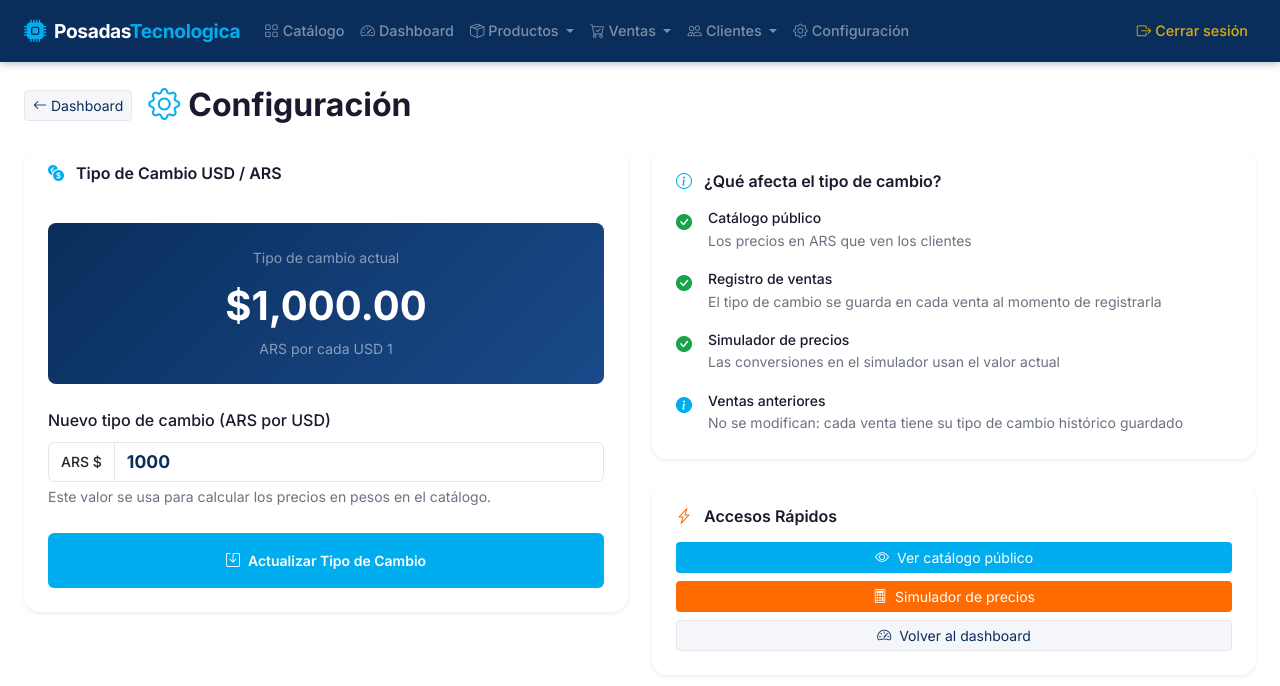
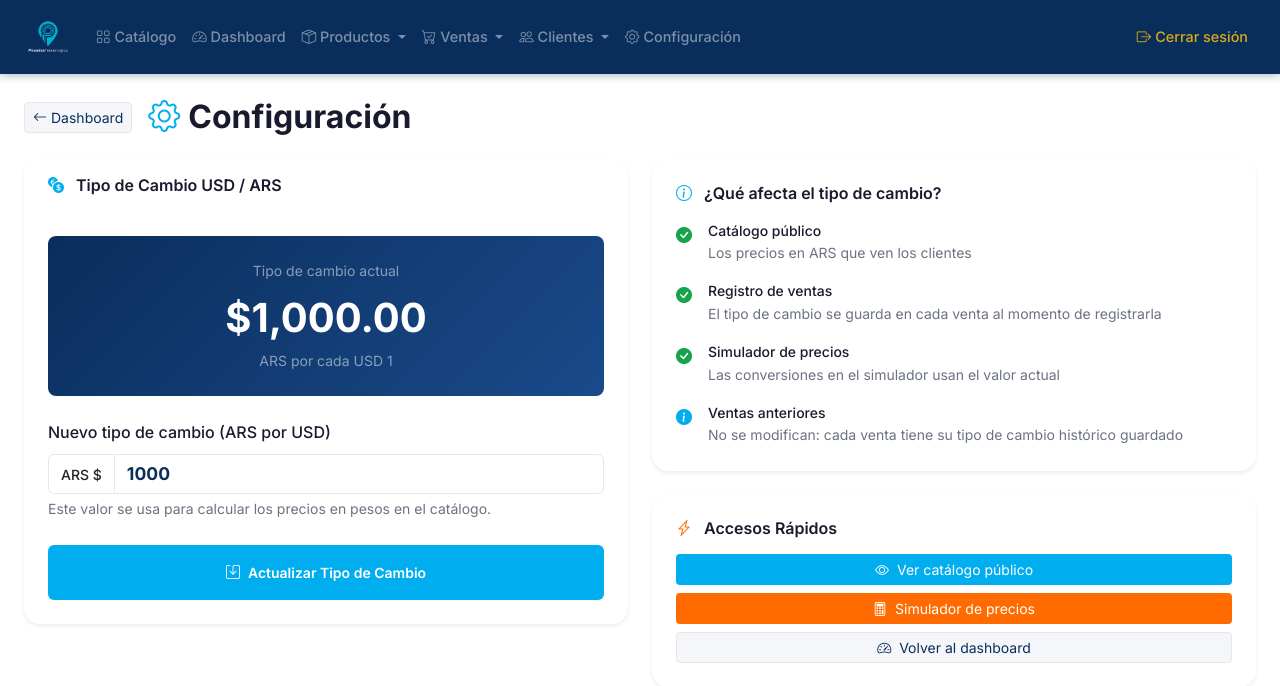
Before and after one commit to Sandeje96/posadas-tecnologica-catalogo, a Flask app: page /admin/configuracion/ in a window 1280 px wide. Shown: the top 686 px of the page. Run offline with Flask 3, Linux system fonts and the light colour scheme; the visitor is signed in with stand-in values (Sample User, id 1).

Commit message:
Replace logo with brand image in navbar and favicon

```diff
--- a/app/templates/base.html
+++ b/app/templates/base.html
@@ -13,6 +13,9 @@
     <!-- Bootstrap 5 CSS -->
     <link href="https://cdn.jsdelivr.net/npm/bootstrap@5.3.2/dist/css/bootstrap.min.css" rel="stylesheet">
 
+    <!-- Favicon -->
+    <link rel="icon" type="image/png" href="{{ url_for('static', filename='logo.png') }}">
+
     <!-- Bootstrap Icons -->
     <link href="https://cdn.jsdelivr.net/npm/bootstrap-icons@1.11.3/font/bootstrap-icons.min.css" rel="stylesheet">
 
@@ -27,9 +30,8 @@
 <nav class="navbar navbar-expand-lg navbar-dark" style="background-color: var(--color-primary);">
     <div class="container-fluid px-4">
         <!-- Brand -->
-        <a class="navbar-brand fw-bold d-flex align-items-center gap-2" href="{{ url_for('catalog.index') }}">
-            <i class="bi bi-cpu-fill" style="color: var(--color-accent); font-size: 1.4rem;"></i>
-            <span>Posadas<span style="color: var(--color-accent);">Tecnologica</span></span>
+        <a class="navbar-brand d-flex align-items-center" href="{{ url_for('catalog.index') }}">
+            <img src="{{ url_for('static', filename='logo.png') }}" alt="PosadasTecnologica" style="height: 48px; width: auto;">
         </a>
 
         <button class="navbar-toggler border-0" type="button" data-bs-toggle="collapse" data-bs-target="#mainNavbar">
```
Also changed, not shown: app/static/logo.png (added).
